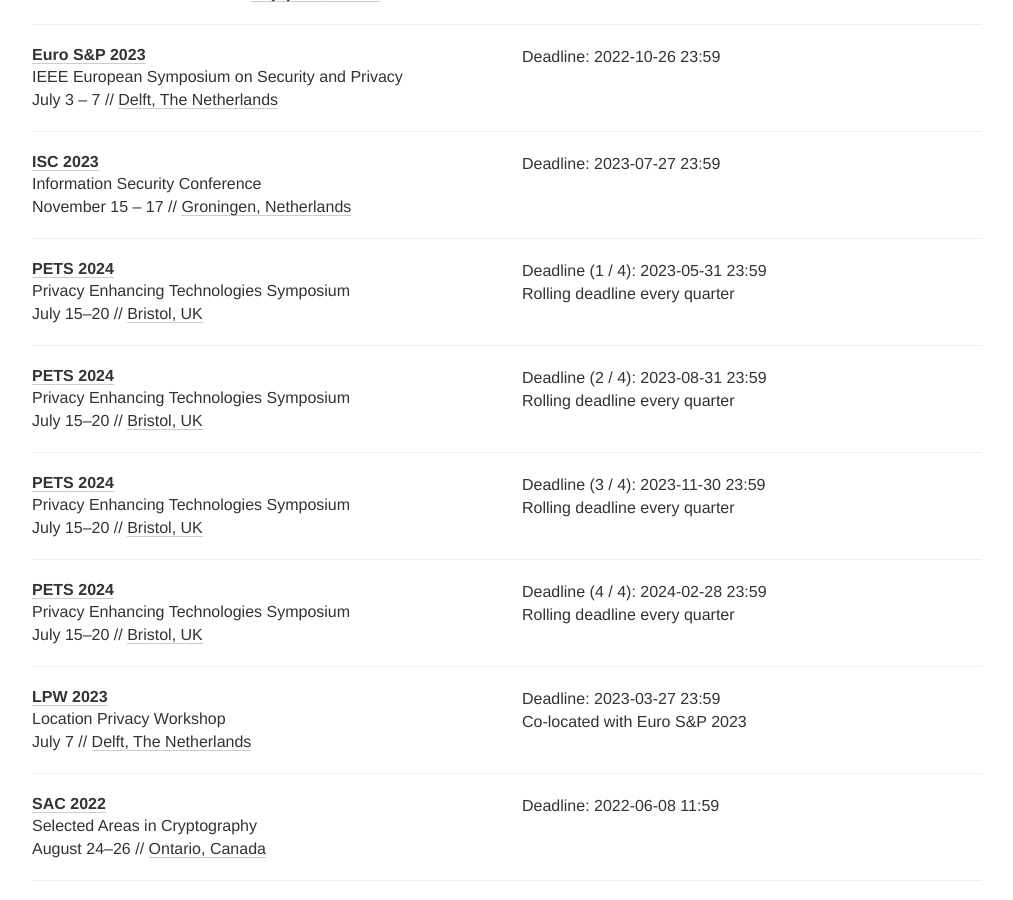
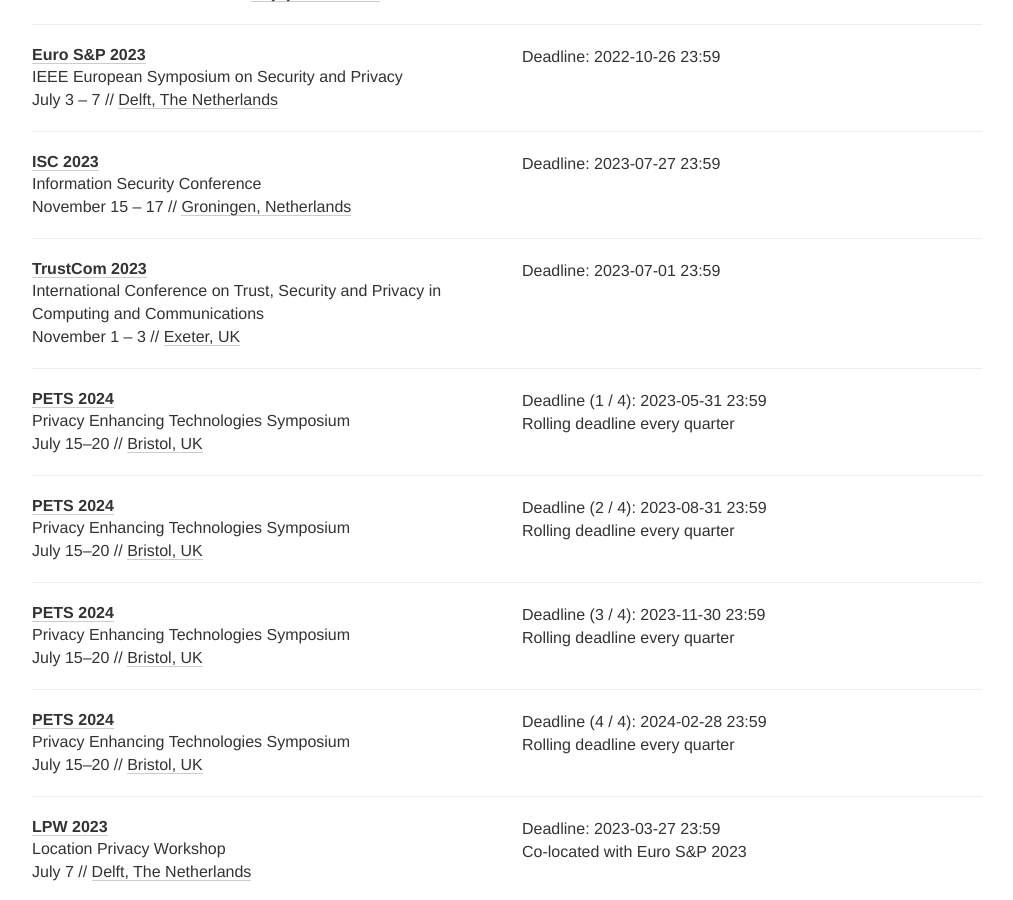
Before and after one commit to sec-deadlines/sec-deadlines.github.io, a Jekyll site: the page built from index.html, in a window 1280 px wide and 900 px high, scrolled down 3623 px. Shown: the whole window, without its empty margins (133-1146 px from the left). Built offline with Jekyll 4.4.1, drawn with Linux system fonts in a browser that asks for light colours; nearby versions of some CDN libraries; comment, search, counter and statistics services are not loaded.

Commit message:
Add TrustCom 2023

```diff
--- a/_data/conferences.yml
+++ b/_data/conferences.yml
@@ -203,6 +203,15 @@
   deadline: ["2023-07-27 23:59"]
   date: "November 15 - 17"
   place: Groningen, Netherlands
+  tags: [SEC, PRIV, CONF]
+
+- name: TrustCom
+  description: International Conference on Trust, Security and Privacy in Computing and Communications
+  year: 2023
+  link: https://hpcn.exeter.ac.uk/trustcom2023/
+  deadline: ["2023-07-01 23:59"]
+  date: "November 1 - 3"
+  place: Exeter, UK
   tags: [SEC, PRIV, CONF]
 
 # Privacy
```
